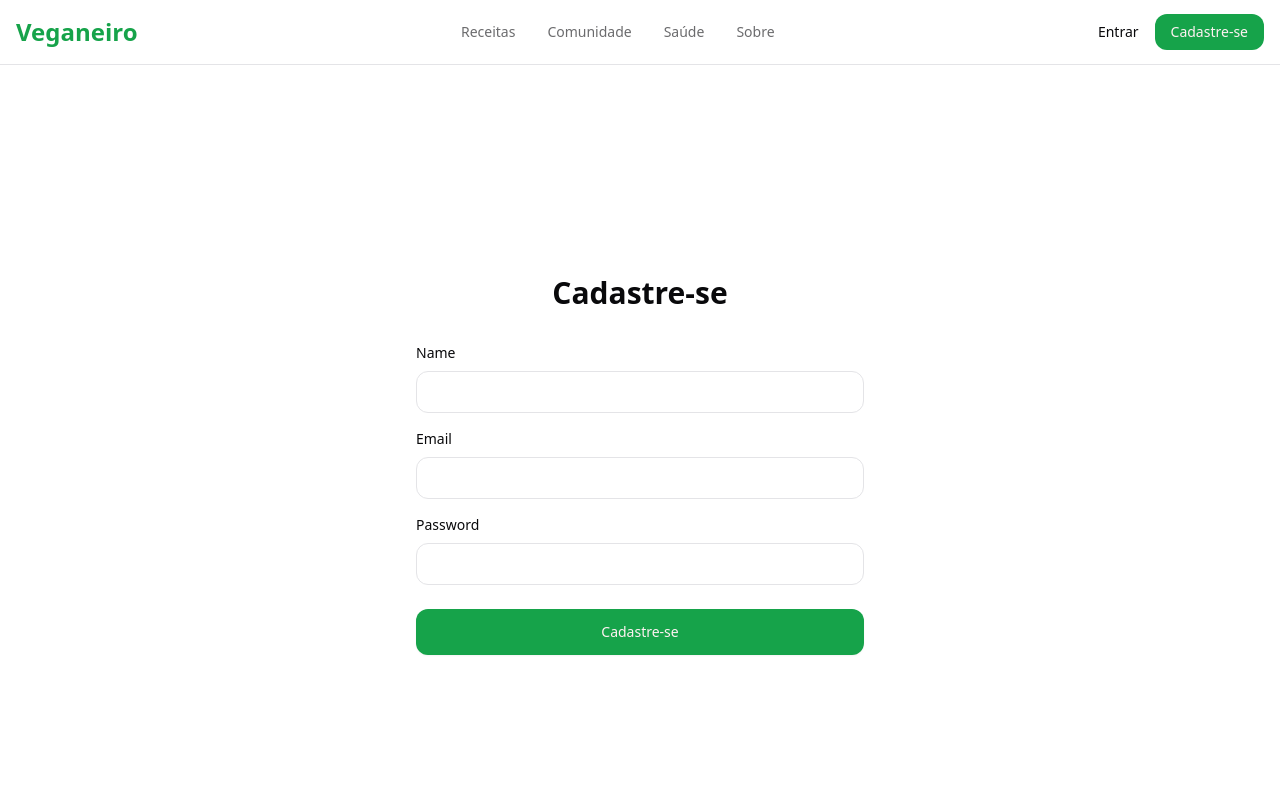
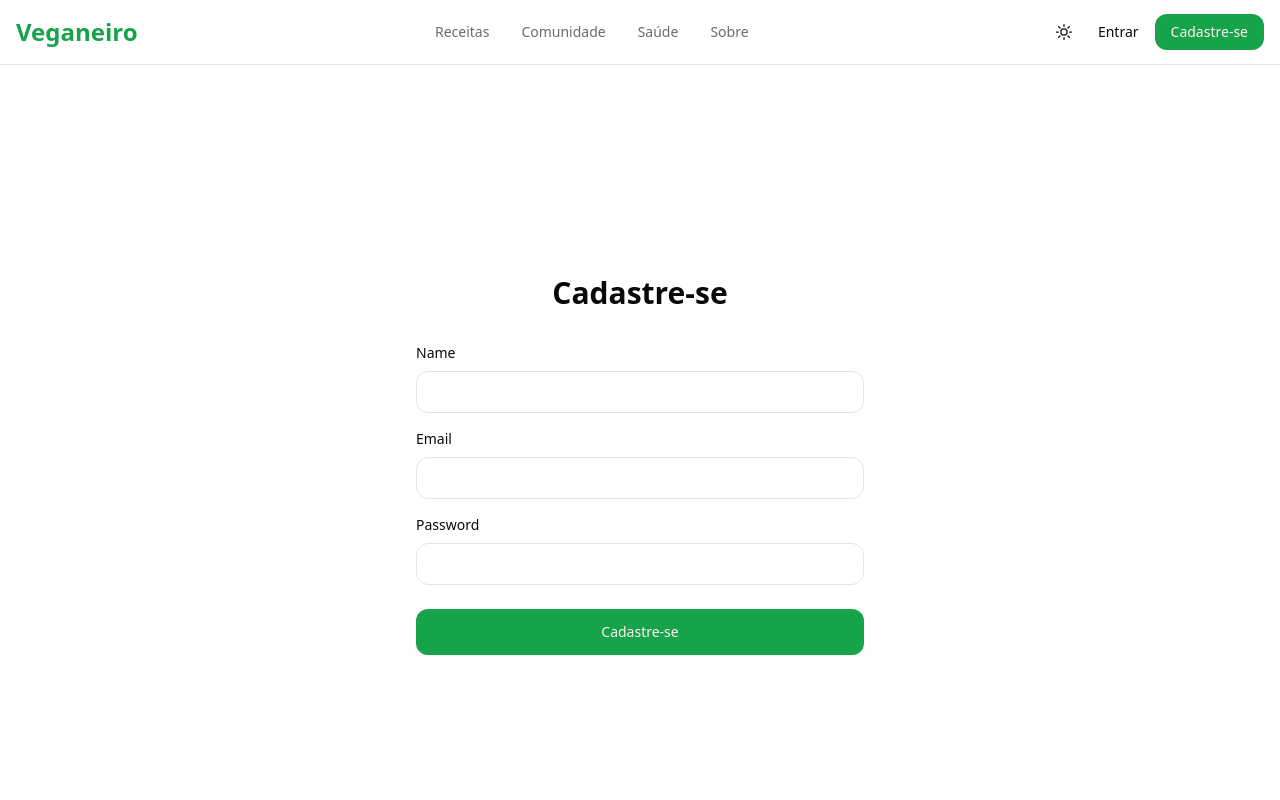
Before and after one commit to dominguesh/veganeiro-webapp, a Next.js app in the folder frontend/: page /auth/signup in a window 1280 px wide. Shown: the top 800 px of the page. Built offline with nearby package versions, Linux system fonts and the light colour scheme.

Commit message:
implemented the dark mode toggle functionality

```diff
--- a/frontend/src/components/layout/Header.tsx
+++ b/frontend/src/components/layout/Header.tsx
@@ -2,10 +2,12 @@
 import Link from 'next/link'
 import { useTranslation } from '@/utils/i18n/translations'
 import Navigation from './Navigation'
+import { useTheme } from 'next-themes'
 
 export default function Header() {
   const router = useRouter()
   const { t } = useTranslation(router.locale)
+  const { theme, setTheme } = useTheme()
 
   return (
     <header className="sticky top-0 z-50 w-full border-b bg-background/95 backdrop-blur supports-[backdrop-filter]:bg-background/60">
@@ -18,6 +20,43 @@
           <Navigation />
 
           <div className="flex items-center space-x-4">
+            <button
+              onClick={() => setTheme(theme === 'light' ? 'dark' : 'light')}
+              className="p-2 rounded-lg hover:bg-secondary"
+              aria-label="Toggle theme"
+            >
+              {theme === 'light' ? (
+                <svg
+                  xmlns="http://www.w3.org/2000/svg"
+                  fill="none"
+                  viewBox="0 0 24 24"
+                  strokeWidth={1.5}
+                  stroke="currentColor"
+                  className="w-5 h-5"
+                >
+                  <path
+                    strokeLinecap="round"
+                    strokeLinejoin="round"
+                    d="M21.752 15.002A9.718 9.718 0 0118 15.75c-5.385 0-9.75-4.365-9.75-9.75 0-1.33.266-2.597.748-3.752A9.753 9.753 0 003 11.25C3 16.635 7.365 21 12.75 21a9.753 9.753 0 009.002-5.998z"
+                  />
+                </svg>
+              ) : (
+                <svg
+                  xmlns="http://www.w3.org/2000/svg"
+                  fill="none"
+                  viewBox="0 0 24 24"
+                  strokeWidth={1.5}
+                  stroke="currentColor"
+                  className="w-5 h-5"
+                >
+                  <path
+                    strokeLinecap="round"
+                    strokeLinejoin="round"
+                    d="M12 3v2.25m6.364.386l-1.591 1.591M21 12h-2.25m-.386 6.364l-1.591-1.591M12 18.75V21m-4.773-4.227l-1.591 1.591M5.25 12H3m4.227-4.773L5.636 5.636M15.75 12a3.75 3.75 0 11-7.5 0 3.75 3.75 0 017.5 0z"
+                  />
+                </svg>
+              )}
+            </button>
             <Link
               href="/auth/login"
               className="text-sm font-medium hover:text-primary"
```
Also changed, not shown: 5 other files (tests, documents, lock files or other folders).
